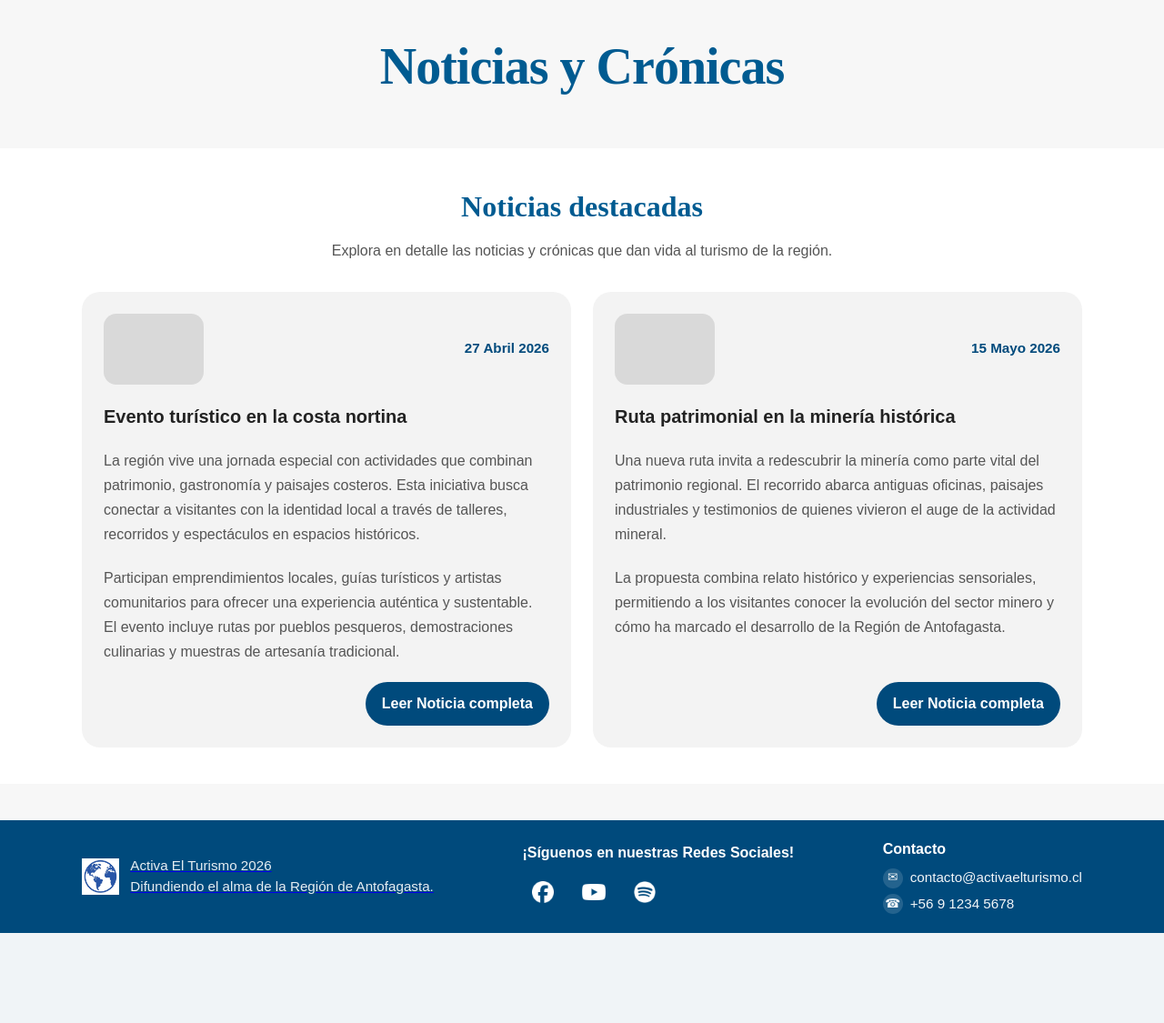
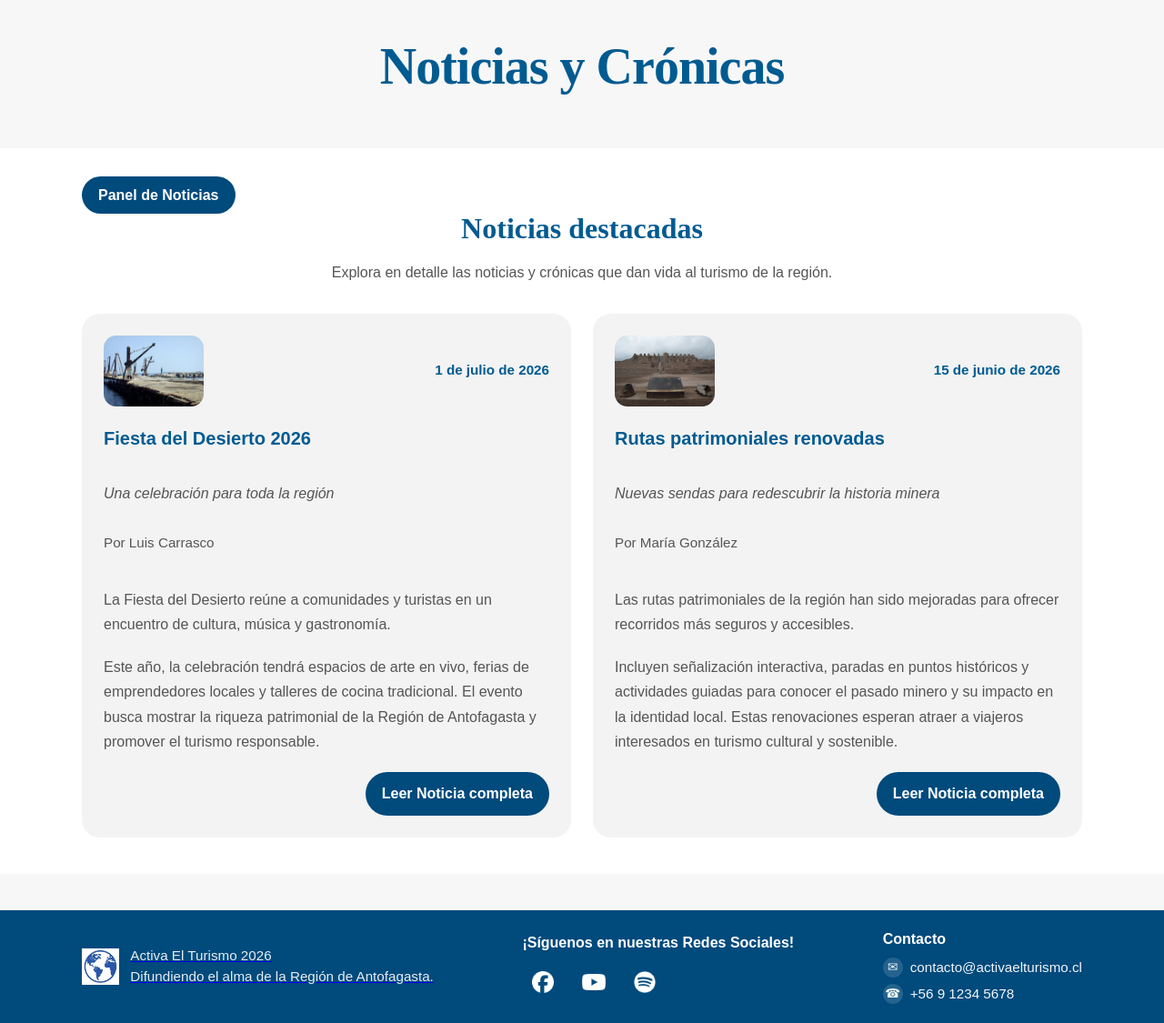
Before and after one commit to PVidela017/Activa-El-Turismo, a PHP site: page /noticias.html in a window 1280 px wide. Shown: the part 104-1229 px from the top of the page at 91% size. Before the commit the page ends 1130 px from the top, so only its background shows below. Run offline with PHP 8.4, Linux system fonts and the light colour scheme.

Commit message:
Botones para panel y retoques visuales

```diff
--- a/css/styles.css
+++ b/css/styles.css
@@ -337,6 +337,11 @@ body {
     padding: 0 24px 40px;
     max-width: 1000px;
     margin: 0 auto;
+}
+
+.panel-form-section .news-btn {
+    display: inline-block;
+    margin-bottom: 22px;
 }
 
 .panel-form-card {
@@ -832,8 +837,30 @@ body {
     background: #d9d9d9;
 }
 
+.news-subtitle {
+    margin: 12px 0 8px;
+    color: var(--text-muted);
+    font-style: italic;
+}
+
+.news-author {
+    margin: 0 0 16px;
+    color: var(--text-muted);
+    font-size: 0.95rem;
+}
+
+.news-loading,
+.news-empty {
+    padding: 32px 24px;
+    color: var(--text-muted);
+    text-align: center;
+    background: var(--surface-muted);
+    border-radius: 18px;
+    border: 1px solid var(--border-color);
+}
+
 .news-date {
-    color: var(--header-bg);
+    color: var(--heading-color);
     font-weight: 700;
     font-size: 0.95rem;
     white-space: nowrap;
@@ -842,7 +869,7 @@ body {
 .news-card h3 {
     font-size: 1.25rem;
     margin: 0;
-    color: var(--text-main);
+    color: var(--heading-color);
 }
 
 .news-card p {
--- a/js/main.js
+++ b/js/main.js
@@ -37,6 +37,64 @@ document.addEventListener('DOMContentLoaded', function() {
         backToTopButton.addEventListener('click', () => {
             window.scrollTo({ top: 0, behavior: 'smooth' });
         });
+    }
+
+    const newsCardsContainer = document.getElementById('news-cards');
+    if (newsCardsContainer) {
+        const noticias = [
+            {
+                titulo: 'Fiesta del Desierto 2026',
+                autor: 'Luis Carrasco',
+                fecha: '2026-07-01',
+                subtitulo: 'Una celebración para toda la región',
+                entrada: 'La Fiesta del Desierto reúne a comunidades y turistas en un encuentro de cultura, música y gastronomía.',
+                cuerpo: 'Este año, la celebración tendrá espacios de arte en vivo, ferias de emprendedores locales y talleres de cocina tradicional. El evento busca mostrar la riqueza patrimonial de la Región de Antofagasta y promover el turismo responsable.',
+                imagen: 'img/muelle salitrero.jpg',
+                pieimg: 'Visitantes celebrando junto a la costa desértica.'
+            },
+            {
+                titulo: 'Rutas patrimoniales renovadas',
+                autor: 'María González',
+                fecha: '2026-06-15',
+                subtitulo: 'Nuevas sendas para redescubrir la historia minera',
+                entrada: 'Las rutas patrimoniales de la región han sido mejoradas para ofrecer recorridos más seguros y accesibles.',
+                cuerpo: 'Incluyen señalización interactiva, paradas en puntos históricos y actividades guiadas para conocer el pasado minero y su impacto en la identidad local. Estas renovaciones esperan atraer a viajeros interesados en turismo cultural y sostenible.',
+                imagen: 'img/ruinas huancacha.jpg',
+                pieimg: 'Antiguo campamento minero ahora parte de una ruta accesible.'
+            }
+        ];
+
+        const formatDate = (value) => {
+            const date = new Date(value);
+            return date.toLocaleDateString('es-CL', {
+                day: 'numeric',
+                month: 'long',
+                year: 'numeric'
+            });
+        };
+
+        newsCardsContainer.innerHTML = noticias.length > 0
+            ? noticias.map((noticia) => {
+                const imageStyle = noticia.imagen
+                    ? `background-image: url('${noticia.imagen}'); background-size: cover; background-position: center;`
+                    : '';
+
+                return `
+                    <article class="news-card">
+                        <div class="news-card-top">
+                            <div class="news-image-placeholder" style="${imageStyle}"></div>
+                            <span class="news-date">${formatDate(noticia.fecha)}</span>
+                        </div>
+                        <h3>${noticia.titulo}</h3>
+                        ${noticia.subtitulo ? `<p class="news-subtitle">${noticia.subtitulo}</p>` : ''}
+                        <p class="news-author">Por ${noticia.autor}</p>
+                        <p>${noticia.entrada}</p>
+                        <p>${noticia.cuerpo}</p>
+                        <a href="noticias.html" class="news-btn">Leer Noticia completa</a>
+                    </article>
+                `;
+            }).join('')
+            : '<div class="news-empty">No hay noticias disponibles.</div>';
     }
 
     const articleForm = document.getElementById('article-form-prototype');
--- a/noticias.html
+++ b/noticias.html
@@ -36,29 +36,11 @@
         </section>
         <section class="news-section">
             <div class="news-inner">
+                <a href="panel.html" class="news-btn">Panel de Noticias</a>
                 <h2 class="news-title">Noticias destacadas</h2>
                 <p class="news-description">Explora en detalle las noticias y crónicas que dan vida al turismo de la región.</p>
-                <div class="news-cards">
-                    <article class="news-card">
-                        <div class="news-card-top">
-                            <div class="news-image-placeholder"></div>
-                            <span class="news-date">27 Abril 2026</span>
-                        </div>
-                        <h3>Evento turístico en la costa nortina</h3>
-                        <p>La región vive una jornada especial con actividades que combinan patrimonio, gastronomía y paisajes costeros. Esta iniciativa busca conectar a visitantes con la identidad local a través de talleres, recorridos y espectáculos en espacios históricos.</p>
-                        <p>Participan emprendimientos locales, guías turísticos y artistas comunitarios para ofrecer una experiencia auténtica y sustentable. El evento incluye rutas por pueblos pesqueros, demostraciones culinarias y muestras de artesanía tradicional.</p>
-                        <a href="noticias.html" class="news-btn">Leer Noticia completa</a>
-                    </article>
-                    <article class="news-card">
-                        <div class="news-card-top">
-                            <div class="news-image-placeholder"></div>
-                            <span class="news-date">15 Mayo 2026</span>
-                        </div>
-                        <h3>Ruta patrimonial en la minería histórica</h3>
-                        <p>Una nueva ruta invita a redescubrir la minería como parte vital del patrimonio regional. El recorrido abarca antiguas oficinas, paisajes industriales y testimonios de quienes vivieron el auge de la actividad mineral.</p>
-                        <p>La propuesta combina relato histórico y experiencias sensoriales, permitiendo a los visitantes conocer la evolución del sector minero y cómo ha marcado el desarrollo de la Región de Antofagasta.</p>
-                        <a href="noticias.html" class="news-btn">Leer Noticia completa</a>
-                    </article>
+                <div class="news-cards" id="news-cards">
+                    <div class="news-loading">Cargando noticias...</div>
                 </div>
             </div>
         </section>
--- a/panel.html
+++ b/panel.html
@@ -34,8 +34,8 @@
             <h1>Panel de Noticias</h1>
             <p>Ingresa los datos del artículo que deseas publicar.</p>
         </section>
-
         <section class="panel-form-section">
+            <a href="noticias.html" class="news-btn">Volver a Noticias</a>
             <div class="panel-form-card">
                 <h2>Crear artículo</h2>
                 <form class="article-form-prototype" id="article-form-prototype">
```
